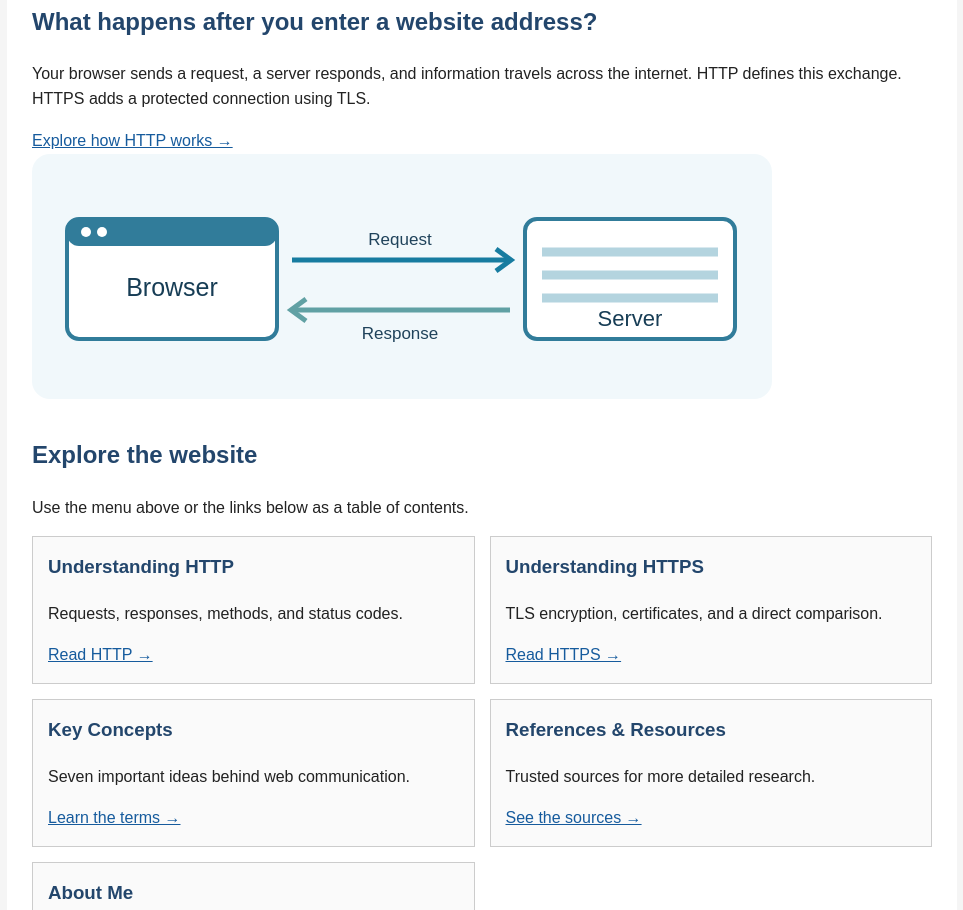
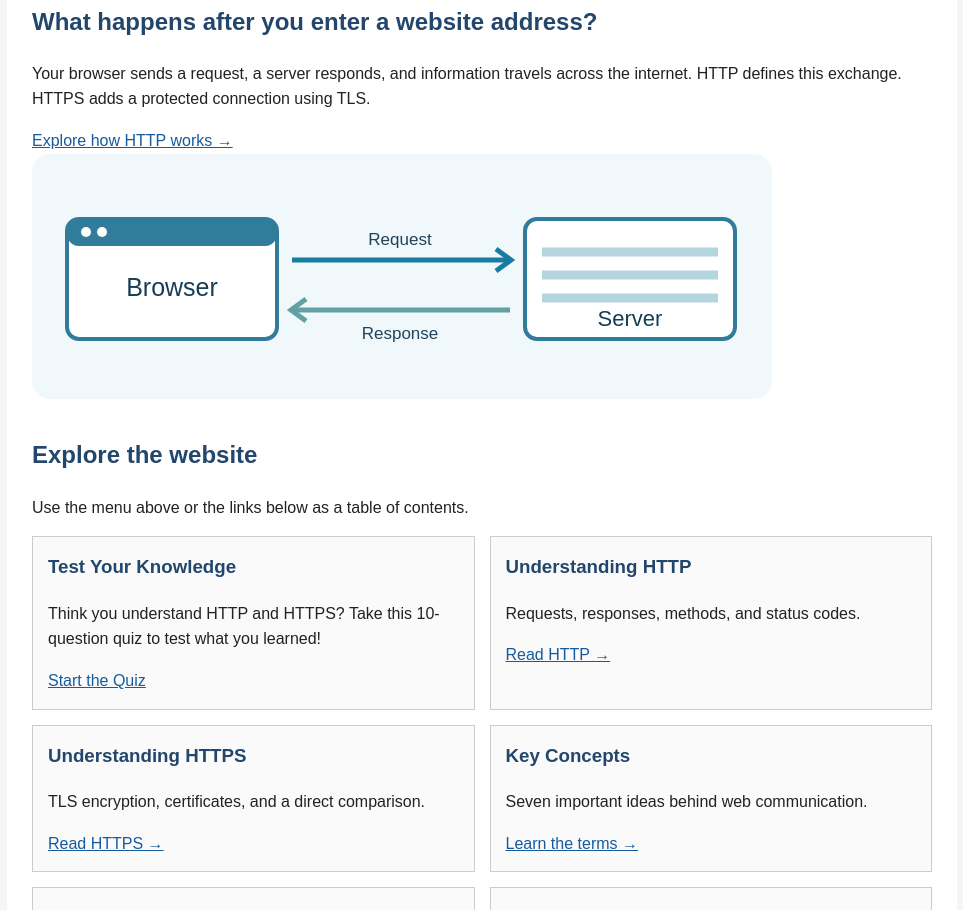
Before and after one commit to eleekam/myproject, a plain HTML site: page index.html in a window 1280 px wide. Shown: the part 318-1228 px from the top of the page, without its empty margins (158-1121 px from the left). Drawn offline with Linux system fonts and the light colour scheme; files whose address does not match are found by name.

Commit message:
Add quiz section to index.html

```diff
--- a/index.html
+++ b/index.html
@@ -67,6 +67,11 @@
      Use the menu above or the links below as a table of contents.
     </p>
     <div class="card-grid">
+     <article class="info-card">
+      <h3>Test Your Knowledge</h3>
+      <p>Think you understand HTTP and HTTPS? Take this 10-question quiz to test what you learned!</p>
+      <a href="quiz.html">Start the Quiz</a>
+     </article>
      <article class="info-card">
       <h3>
        Understanding HTTP
```
